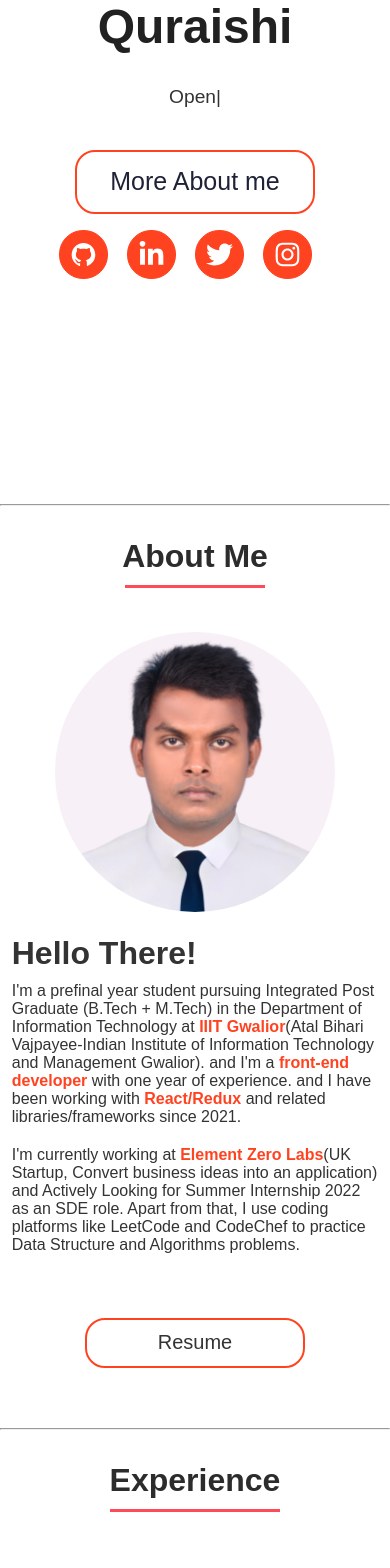
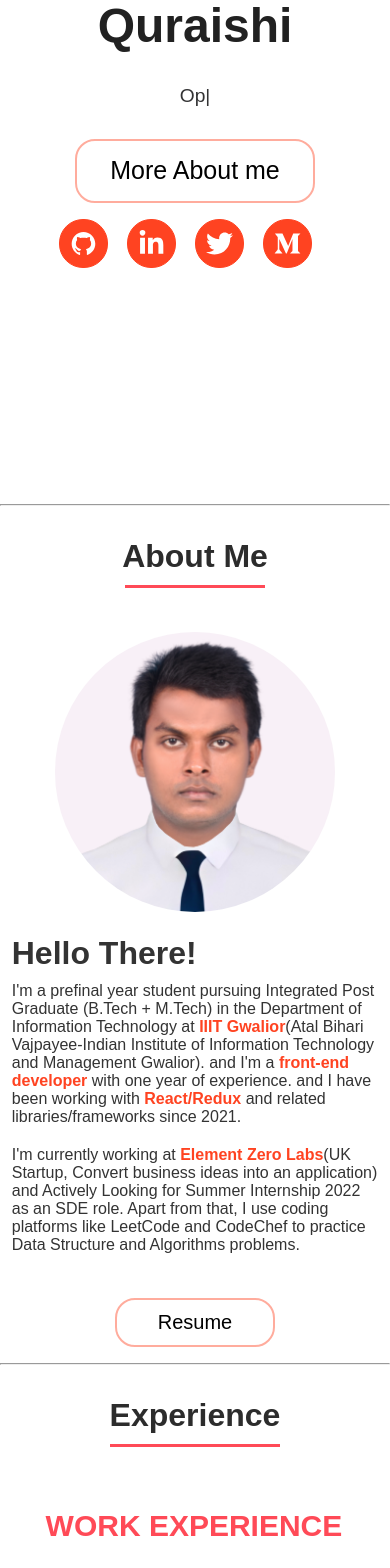
Before and after one commit to afroz23/afrozquraishi, a Next.js app: page / in a window 390 px wide. Shown: the part 340-1908 px from the top of the page. Built offline with nearby package versions, Linux system fonts and the light colour scheme.

Commit message:
Styled component added

```diff
--- a/src/Components/Button.js
+++ b/src/Components/Button.js
@@ -1,7 +1,19 @@
 import styled from "styled-components";
 
 const Button = styled.div`
-  background-color: ${(props) => props.Color};
-  color: white;
+  background-color: white;
+  height: ${(props) => props.Height || "100%"};
+  width: ${(props) => props.Width};
+  font-size: ${(props) => props.FontSize};
+  color: black;
+  border: 2px solid #ffac9d;
+  cursor: pointer;
+  border-radius: 20px;
+  display: flex;
+  justify-content: center;
+  align-items: center;
+  &:hover {
+    background-color: #ffac9d;
+  }
 `;
 export default Button;
--- a/src/PageComponents/About/About.module.css
+++ b/src/PageComponents/About/About.module.css
@@ -79,29 +79,6 @@
   align-items: flex-start;
 }
 
-.resume p a {
-  margin-top: 20px;
-  border: 2px solid #ff4321;
-  height: 50px;
-  width: 220px;
-  display: flex;
-  flex-direction: column;
-  justify-content: center;
-  align-items: center;
-  border-radius: 20px;
-  font-size: 20px;
-  transition: all 0.9s ease-in-out;
-}
-
-.resume p a:hover {
-  transition: all 0.4s ease-in-out;
-  text-decoration: none;
-  border: 2px solid white;
-  background-color: #ff4321;
-  color: white;
-  font-size: 20px;
-}
-
 .profile {
   border-radius: 50%;
   position: fixed;
@@ -122,10 +99,6 @@
 .about_text {
   color: #ff4321;
   font-weight: 800;
-}
-
-.resume {
-  padding: 12% 0%;
 }
 
 @media only screen and (max-width: 800px) {
--- a/src/PageComponents/About/index.js
+++ b/src/PageComponents/About/index.js
@@ -66,19 +66,19 @@ const About = () => {
                   CodeChef to practice Data Structure and Algorithms problems.
                 </div>
               </div>
-
-              <div className={styles.resume}>
-                <p>
+              <Button
+                Width="10rem"
+                FontSize="20px"
+                style={{ marginTop: "12%", padding: "3%" }}
+              >
                 <a
-                    className={styles.link}
                   href="https://drive.google.com/file/d/1z-wjgOCZORI6fIPOa7aBESVSohO_UC0M/view?usp=sharing"
                   target="_blank"
                   rel="noreferrer"
                 >
                   Resume
                 </a>
-                </p>
-              </div>
+              </Button>
             </div>
           </div>
         </div>
--- a/src/PageComponents/Contact/Contact.module.css
+++ b/src/PageComponents/Contact/Contact.module.css
@@ -50,34 +50,6 @@
   height: 3px;
   width: 190px;
   margin: 10px auto;
-}
-
-.contactSection_logo {
-  margin: 3% 0%;
-}
-
-.contactSection_logo p a {
-  margin-bottom: 20px;
-  border: 2px solid #ff4321;
-  height: 55px;
-  width: 190px;
-  display: flex;
-  flex-direction: column;
-  justify-content: center;
-  align-items: center;
-  border-radius: 20px;
-  font-size: 23px;
-  transition: all 0.4s ease-in-out;
-}
-
-.contactSection_logo p a:hover {
-  color: #ff4321;
-  transition: all 0.4s ease-in-out;
-  text-decoration: none;
-  border: 2px solid white;
-  background-color: #ff4321;
-  color: white;
-  font-size: 23px;
 }
 
 .contact_info {
--- a/src/PageComponents/Contact/index.js
+++ b/src/PageComponents/Contact/index.js
@@ -3,6 +3,7 @@ import { Element } from "react-scroll";
 
 import ContactImage from "/public/Images/contact.svg";
 import styles from "./Contact.module.css";
+import Button from "../../Components/Button";
 
 const Contact = () => {
   return (
@@ -30,16 +31,16 @@ const Contact = () => {
             <div style={{ marginTop: "10px" }}>
               Email Id: afroziiitian@gmail.com
             </div>
-            <div className={styles.contactSection_logo}>
-              <p>
-                <a
-                  className={styles.link}
-                  href="https://www.linkedin.com/in/afrozquraishi/"
-                >
-                  Let&apos;s Connect
-                </a>
-              </p>
-            </div>
+            <Button
+              Height="55px"
+              Width="190px"
+              FontSize="23px"
+              style={{ margin: "3% 0%" }}
+            >
+              <a href="https://www.linkedin.com/in/afrozquraishi/">
+                Let&apos;s Connect
+              </a>
+            </Button>
             <div className={styles.contactCircles}>
               <p className={styles.para_links}>
                 <a
--- a/src/PageComponents/Home/Home.module.css
+++ b/src/PageComponents/Home/Home.module.css
@@ -46,29 +46,6 @@
   margin-bottom: 1rem;
 }
 
-.more_about {
-  width: 15rem;
-  height: 4rem;
-  font-size: 25px;
-  margin-top: 10px;
-  color: #1f2235;
-  border: 2px solid #ff4321;
-  border-radius: 20px;
-  display: flex;
-  align-items: center;
-  justify-content: center;
-  transition: all 0.1s linear;
-  cursor: pointer;
-}
-
-.more_about:hover {
-  background: #ff4321;
-  border: 2px solid transparent;
-  color: #edf2fc;
-  transition: all 0.5s linear;
-  cursor: pointer;
-}
-
 .header_anchor {
   color: white;
   background-color: #ff4321;
@@ -89,7 +66,7 @@
 }
 
 .header__ul .header_anchor:hover {
-  background-color: #ff5757b6;
+  background-color: #ffac9d;
   border: 2px solid transparent;
   transition: all 0.2s linear;
   cursor: pointer;
@@ -190,9 +167,6 @@
     text-align: center;
   }
 
-  .header__section {
-    padding: 10% 5% 5% 5%;
-  }
   .header__ul,
   .header__buttons,
   .typed_text {
--- a/src/PageComponents/Home/index.js
+++ b/src/PageComponents/Home/index.js
@@ -1,8 +1,9 @@
 import Image from "next/image";
 import Typed from "react-typed";
 import { AiFillGithub } from "react-icons/ai";
-import { Link, Element, animateScroll as scroll } from "react-scroll";
-import { FaLinkedinIn, FaTwitter, FaInstagram } from "react-icons/fa";
+import { Link, Element } from "react-scroll";
+import { FaLinkedinIn, FaTwitter, FaMediumM } from "react-icons/fa";
+import Button from "../../Components/Button";
 
 import profile from "/public/Images/profile.svg";
 import styles from "./Home.module.css";
@@ -35,6 +36,7 @@ const Home = () => {
                 ></Typed>
 
                 <div className={styles.header__buttons}>
+                  <Button Width="15rem" Height="4rem" FontSize="25px">
                     <Link
                       activeClass="active"
                       spy={true}
@@ -42,10 +44,10 @@ const Home = () => {
                       offset={-55}
                       duration={500}
                       to="about"
-                    className={styles.more_about}
                     >
                       More About me
                     </Link>
+                  </Button>
                 </div>
                 <div className={styles.header__ul}>
                   <a
@@ -76,9 +78,9 @@ const Home = () => {
                     className={styles.header_anchor}
                     target="_blank"
                     rel="noopener noreferrer"
-                    href="https://www.instagram.com/afrozquraishi_/"
+                    href="https://afroz23.medium.com/"
                   >
-                    <FaInstagram className={styles.headerIcon} />
+                    <FaMediumM className={styles.headerIcon} />
                   </a>
                 </div>
               </div>
```
Lines whose indentation alone changed are shown as unchanged.
